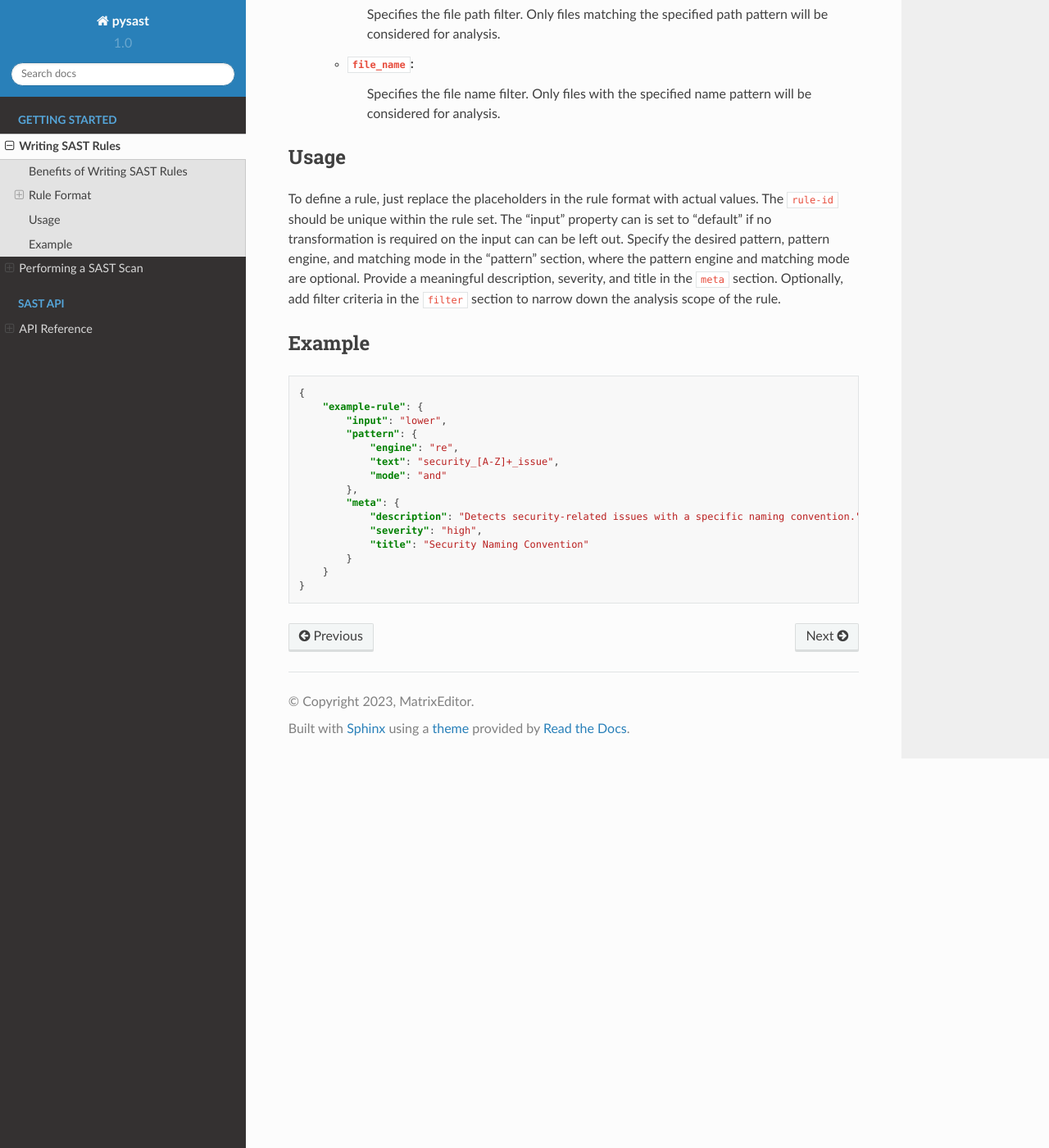
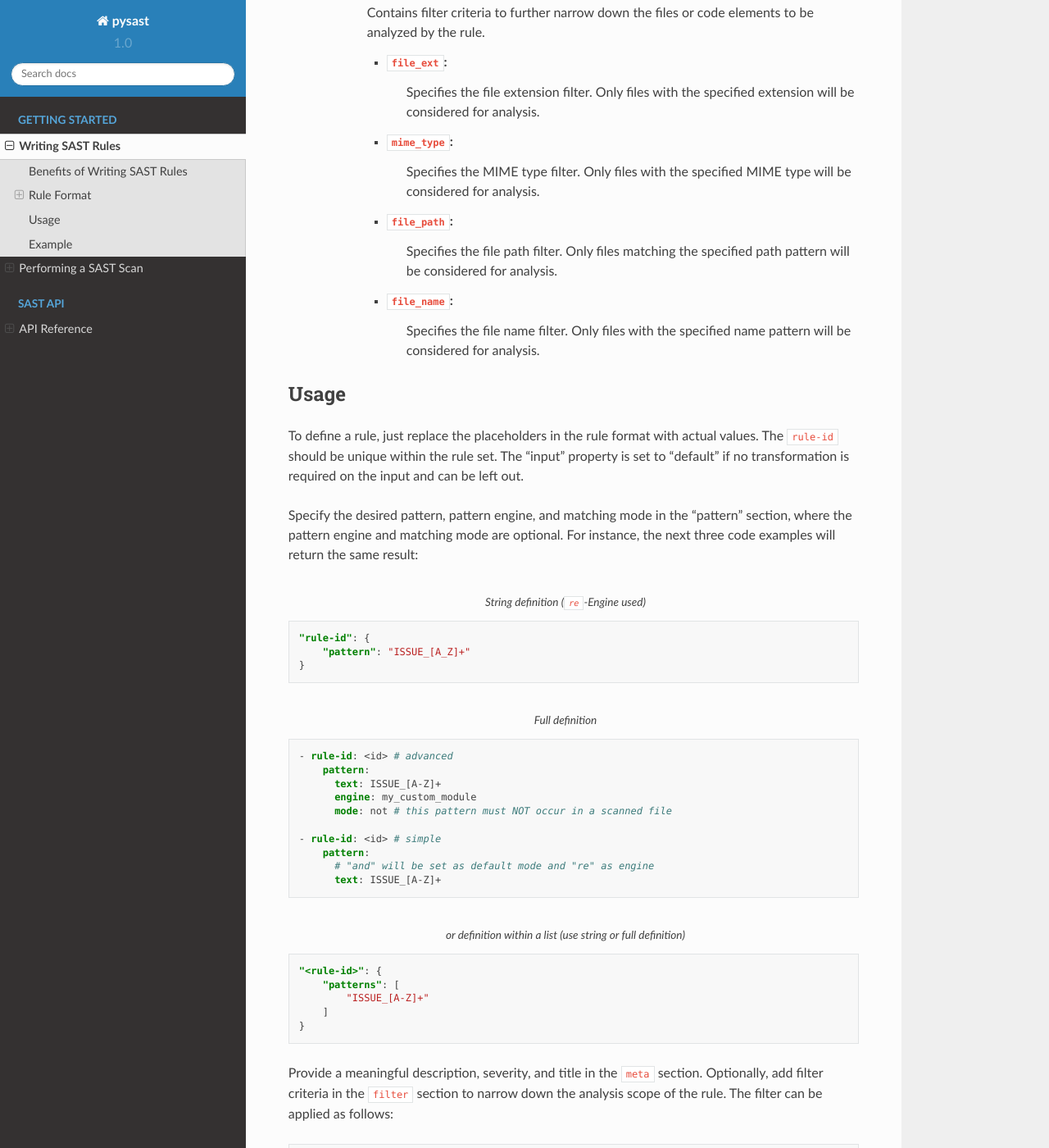
Before and after one commit to MatrixEditor/pysast, a Sphinx documentation site: the page built from docs/source/intro/sast_rules.rst, in a window 1280 px wide and 1400 px high, scrolled down 2536 px. Shown: the whole window at 82% size. Built offline with Sphinx 7.4.7 and the Read the Docs theme 2.0.0, drawn with Linux system fonts in a browser that asks for light colours; some of the changed text lies outside the part shown.

Commit message:
Documentation updated + code updates

```diff
--- a/docs/source/conf.py
+++ b/docs/source/conf.py
@@ -8,10 +8,10 @@
 import sys
 import os
 
-project = 'pysast'
-copyright = '2023, MatrixEditor'
-author = 'MatrixEditor'
-release = '1.0.0-alpha'
+project = "pysast"
+copyright = "2023, MatrixEditor"
+author = "MatrixEditor"
+release = "1.0.1-alpha"
 version = "1.0"
 
 # -- General configuration ---------------------------------------------------
@@ -19,38 +19,37 @@
 # If extensions (or modules to document with autodoc) are in another directory,
 # add these directories to sys.path here. If the directory is relative to the
 # documentation root, use os.path.abspath to make it absolute, like shown here.
-sys.path.insert(0, os.path.abspath('../..'))
+sys.path.insert(0, os.path.abspath("../.."))
 extensions = [
-    'sphinx.ext.autodoc',
-	'sphinx.ext.doctest',
-	'sphinx.ext.todo',
-    'sphinx_rtd_theme',
+    "sphinx.ext.autodoc",
+    "sphinx.ext.doctest",
+    "sphinx.ext.todo",
+    "sphinx_rtd_theme",
 ]
 
-templates_path = ['_templates']
-exclude_patterns = ['build', 'README.rst']
+templates_path = ["_templates"]
+exclude_patterns = ["build", "README.rst"]
 # The master toctree document.
-master_doc = 'index'
+master_doc = "index"
 
 # The suffix of source filenames.
-source_suffix = '.rst'
-
+source_suffix = ".rst"
 
 
 # -- Options for HTML output -------------------------------------------------
 # https://www.sphinx-doc.org/en/master/usage/configuration.html#options-for-html-output
 import sphinx_rtd_theme
 
-html_theme = 'sphinx_rtd_theme'
+html_theme = "sphinx_rtd_theme"
 html_theme_path = [sphinx_rtd_theme.get_html_theme_path()]
-html_static_path = ['_static']
+html_static_path = ["_static"]
 html_theme_options = {
-    'logo_only': False,
-    'display_version': True,
-    'prev_next_buttons_location': 'bottom',
-    'style_external_links': False,
-    'navigation_depth': 4,
+    "logo_only": False,
+    "display_version": True,
+    "prev_next_buttons_location": "bottom",
+    "style_external_links": False,
+    "navigation_depth": 4,
     # Toc options
-    'collapse_navigation': False,
-    'titles_only': False
+    "collapse_navigation": False,
+    "titles_only": False,
 }
--- a/docs/source/intro/sast_rules.rst
+++ b/docs/source/intro/sast_rules.rst
@@ -44,22 +44,22 @@
 
 .. code-block:: json
 
-    "rule-id": {
+    "<rule-id>": {
         "input": "default|lower|upper",
         "pattern": {
             "engine": "re",
-            "text": "pattern_text",
+            "text": "<pattern_text>",
             "mode": "and|or|not"
         },
         "meta": {
-            "description": "rule_description",
-            "severity": "rule_severity",
-            "title": "rule_title",
+            "description": "<rule_description>",
+            "severity": "<rule_severity>",
+            "title": "<rule_title>",
             "filter": {
-                "file_ext": "file_extension",
-                "mime_type": "mime_type",
-                "file_path": "file_path",
-                "file_name": "file_name"
+                "file_ext": "<file_extension>",
+                "mime_type": "<mime_type>",
+                "file_path": "<file_path>",
+                "file_name": "<file_name>"
             }
         }
     }
@@ -78,57 +78,116 @@
     Specifies the transformation to be applied to the input before matching the
     pattern. Valid values are ``default``, ``lower``, or ``upper``.
 
-- ``pattern``: Contains information about the pattern to be matched.
+- ``pattern``:
+    Contains information about the pattern to be matched. Definition can be either
+    a single string or an object storing the pattern string with extra options.
+
+- ``patterns``:
+    A list of pattern definitions.
 
 - ``engine``:
     Specifies the pattern matching engine to be used. Currently, only regular
     expression (``re``) engine is supported.
 
-- ``text``: The actual pattern text to be matched using the specified engine.
+- ``text``:
+    The actual pattern text to be matched using the specified engine.
 
 - ``mode``:
     Specifies the matching mode for the pattern. Valid values are ``and``, ``or``,
     or ``not``. Multiple patterns within a rule can be combined using these modes
     using a ``+``.
 
-- ``meta``: Contains metadata information for the rule.
+- ``meta``:
+    Contains metadata information for the rule.
 
-- ``description``:
-    A description of the rule, providing details about its purpose or behavior.
+    - ``description``:
+        A description of the rule, providing details about its purpose or behavior.
 
-- ``severity``:
-    Specifies the severity level of the rule, indicating the importance or impact
-    of violations detected by the rule.
+    - ``severity``:
+        Specifies the severity level of the rule, indicating the importance or impact
+        of violations detected by the rule.
 
-- ``title``: The title or name of the rule.
+    - ``title``:
+        The title or name of the rule.
 
-- ``filter``:
-    Contains filter criteria to further narrow down the files or code elements to
-    be analyzed by the rule.
+    - ``filter``:
+        Contains filter criteria to further narrow down the files or code elements to
+        be analyzed by the rule.
 
-    - ``file_ext``:
-        Specifies the file extension filter. Only files with the specified extension
-        will be considered for analysis.
-    - ``mime_type``:
-        Specifies the MIME type filter. Only files with the specified MIME type will
-        be considered for analysis.
-    - ``file_path``:
-        Specifies the file path filter. Only files matching the specified path pattern
-        will be considered for analysis.
-    - ``file_name``:
-        Specifies the file name filter. Only files with the specified name pattern
-        will be considered for analysis.
+        - ``file_ext``:
+            Specifies the file extension filter. Only files with the specified extension
+            will be considered for analysis.
+        - ``mime_type``:
+            Specifies the MIME type filter. Only files with the specified MIME type will
+            be considered for analysis.
+        - ``file_path``:
+            Specifies the file path filter. Only files matching the specified path pattern
+            will be considered for analysis.
+        - ``file_name``:
+            Specifies the file name filter. Only files with the specified name pattern
+            will be considered for analysis.
 
 Usage
 -----
 
 To define a rule, just replace the placeholders in the rule format with actual values.
-The ``rule-id`` should be unique within the rule set. The "input" property can is set
-to "default" if no transformation is required on the input can can be left out. Specify
-the desired pattern, pattern engine, and matching mode in the "pattern" section, where
-the pattern engine and matching mode are optional. Provide a meaningful description,
-severity, and title in the ``meta`` section. Optionally, add filter criteria in the
-``filter`` section to narrow down the analysis scope of the rule.
+The ``rule-id`` should be unique within the rule set. The "input" property is set
+to "default" if no transformation is required on the input and can be left out.
+
+Specify the desired pattern, pattern engine, and matching mode in the "pattern" section,
+where the pattern engine and matching mode are optional. For instance, the next three code
+examples will return the same result:
+
+.. code-block:: json
+    :caption: String definition (``re``-Engine used)
+
+    "rule-id": {
+        "pattern": "ISSUE_[A_Z]+"
+    }
+
+.. code-block:: yaml
+    :caption: Full definition
+
+    - rule-id: <id> # advanced
+        pattern:
+          text: ISSUE_[A-Z]+
+          engine: my_custom_module
+          mode: not # this pattern must NOT occur in a scanned file
+
+    - rule-id: <id> # simple
+        pattern:
+          # "and" will be set as default mode and "re" as engine
+          text: ISSUE_[A-Z]+
+
+
+.. code-block:: json
+    :caption: or definition within a list (use string or full definition)
+
+    "<rule-id>": {
+        "patterns": [
+            "ISSUE_[A-Z]+"
+        ]
+    }
+
+
+Provide a meaningful description, severity, and title in the ``meta`` section.
+Optionally, add filter criteria in the ``filter`` section to narrow down the
+analysis scope of the rule. The filter can be applied as follows:
+
+.. code-block:: yaml
+
+    - rule-id: example-rule
+      meta:
+        filters:
+          # mime-type != text/html or mime-type != text/json
+          mime_type: "!text/html,text/json"
+          # re.match(r"xml.*", extension)
+          file_ext: re:xml.*
+          # file_name == "README"
+          file_name: README
+          # not re.match(r".*/src.*", file_path)
+          file_path: "!re:.*/src.*"
+
 
 Example
 -------
@@ -150,3 +209,15 @@
             }
         }
     }
+
+Or the same rule in YAML format (note that optional settings are left out):
+
+.. code-block:: yaml
+
+    - rule-id: example-rule
+      input: lower
+      pattern: security_[A-Z]+_issue
+      meta:
+        description: Detects security-related issues with a specific naming convention.
+        severity: high
+        title: Security Naming Convention
--- a/pyproject.toml
+++ b/pyproject.toml
@@ -1,6 +1,6 @@
 [tool.poetry]
 name = "pysast"
-version = "1.0.0-alpha"
+version = "1.0.1-alpha"
 description="SAST Code Scanner in Python"
 authors = ["MatrixEditor"]
 keywords = ["pysast"]
```
Also changed, not shown: README.md (+7 -5 lines), docs/source/intro/sast_scans.rst (+6 -1 lines), pysast.py (+46 -21 lines), 1 other file.
